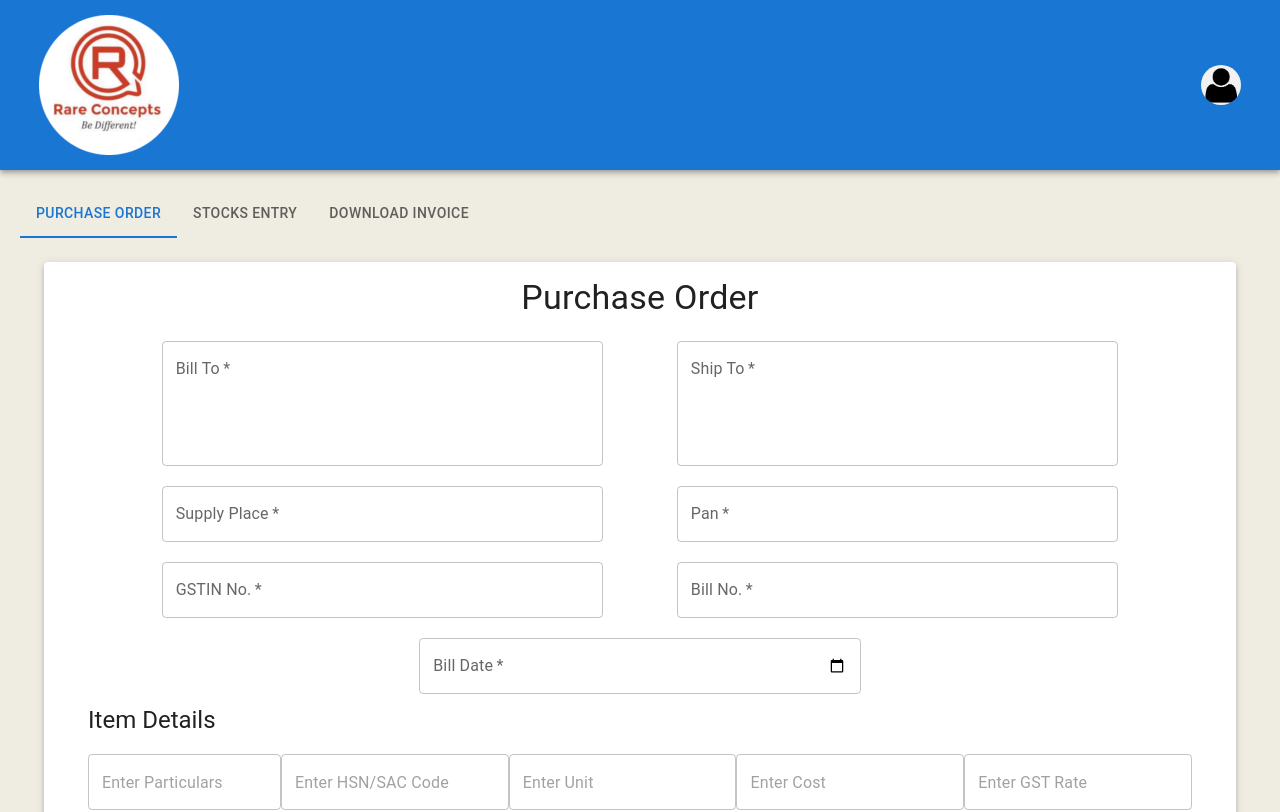
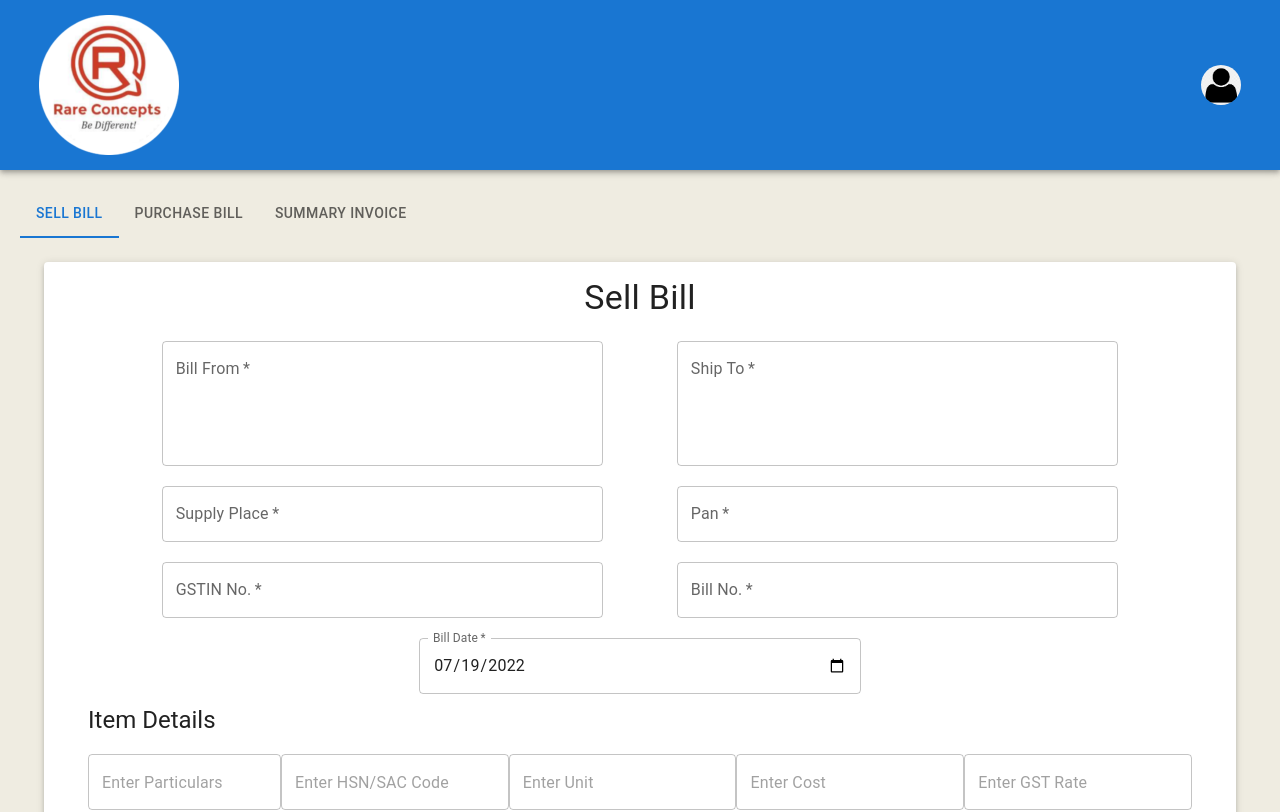
Before and after one commit to hersharan/test-order-app, a React (Create React App) app: page / in a window 1280 px wide. Shown: the top 812 px of the page. Built offline with nearby package versions, Linux system fonts and the light colour scheme; sample sign-in values are in the browser's storage.

Commit message:
UI changes as CR

```diff
--- /dev/null
+++ b/src/components/customAlert.js
@@ -0,0 +1,16 @@
+import * as React from "react";
+import Alert from "@mui/material/Alert";
+import { Snackbar } from "@mui/material";
+
+export default function CustomAlert({ show, type, message, handleClose }) {
+  if (!type || !message) {
+    return null;
+  }
+  return (
+    <Snackbar open={show} autoHideDuration={6000} onClose={handleClose}>
+      <Alert variant="filled" severity={`${type}`}>
+        {message}
+      </Alert>
+    </Snackbar>
+  );
+}
--- a/src/components/downloadInvoice.js
+++ b/src/components/downloadInvoice.js
@@ -19,14 +19,15 @@ import { API_URL, HEADERS } from "../constants";
 function DownloadInvoice() {
   const [search, setSearch] = useState("");
   const [searchValue, setSearchValue] = useState("");
-  const [fromDate, setFromDate] = useState("");
-  const [toDate, setToDate] = useState("");
+  const [fromDate, setFromDate] = useState(new Date().toISOString().substr(0, 10));
+  const [toDate, setToDate] = useState(new Date().toISOString().substr(0, 10));
   const [errors, setErrors] = useState({
     search: false,
     searchValue: false,
     fromDate: false,
     toDate: false,
   });
+
   const handleFromDate = (e) => {
     const { value } = e.target;
     const today = new Date();
@@ -60,7 +61,7 @@ function DownloadInvoice() {
     setErrors(newErrors);
   };
 
-  const handleType = (e)=>{
+  const handleType = (e) => {
     const { value } = e.target;
     setSearch(value);
     const newErrors = {
@@ -68,13 +69,13 @@ function DownloadInvoice() {
       search: !value || value === "",
     };
     setErrors(newErrors);
-  }
+  };
 
   const clearForm = () => {
     setSearch("");
     setSearchValue("");
-    setFromDate("");
-    setToDate("");
+    setFromDate(new Date().toISOString().substr(0, 10));
+    setToDate(new Date().toISOString().substr(0, 10));
     setErrors({
       search: false,
       searchValue: false,
@@ -113,7 +114,7 @@ function DownloadInvoice() {
       <Box className="dl-invoice-box">
         <Paper elevation={3}>
           <Typography variant="h4" component="div" gutterBottom>
-            Download Invoice
+            Summary Invoice
           </Typography>
           <div className="dl-form">
             <FormControl className="search-dropdown" error={errors.search}>
--- a/src/components/gstItem.js
+++ b/src/components/gstItem.js
@@ -34,15 +34,15 @@ function GstItem({ item, idx, inputList, removeItem, addItem }) {
   return (
     <div className="box">
       <TextField
-        name="particulars"
+        name="name"
         id="ship-to"
         placeholder="Enter Particulars"
-        value={itemInput.particulars}
+        value={itemInput.name}
         onChange={(e) => handleInputChange(e, idx)}
         multiline
         maxRows={4}
-        error={errors.particulars}
-        helperText={errors.particulars && "Enter a value"}
+        error={errors.name}
+        helperText={errors.name && "Enter a value"}
       />
       <TextField
         className="ml10"
--- a/src/components/invoice.js
+++ b/src/components/invoice.js
@@ -34,15 +34,15 @@ function Invoice() {
   return (
     <Box className="main-box">
       <Tabs value={value} onChange={handleChange} aria-label="invoices">
-        <Tab label="Purchase Order" />
-        <Tab label="Stocks Entry" />
-        <Tab label="Download Invoice"/>
+        <Tab label="SELL BILL" />
+        <Tab label="PURCHASE BILL" />
+        <Tab label="SUMMARY INVOICE"/>
       </Tabs>
       <TabPanel value={value} index={0}>
-        <SubmitInvoice title="Purchase Order" />
+        <SubmitInvoice title="Sell Bill" />
       </TabPanel>
       <TabPanel value={value} index={1}>
-        <SubmitInvoice title="Stocks Entry" />
+        <SubmitInvoice title="Purchase Bill" />
       </TabPanel>
       <TabPanel value={value} index={2}>
         <DownloadInvoice />
--- a/src/components/login.js
+++ b/src/components/login.js
@@ -68,7 +68,7 @@ function Login() {
             {apiError.status === false &&
               apiError.message !== "" &&
               apiError.message !== null && (
-                <FormHelperText error class="login-err">{apiError.message}</FormHelperText>
+                <FormHelperText error className="login-err">{apiError.message}</FormHelperText>
               )}
             <TextField
               id="username"
--- a/src/components/submitInvoice.js
+++ b/src/components/submitInvoice.js
@@ -7,6 +7,7 @@ import Button from "@mui/material/Button";
 import AddIcon from "@mui/icons-material/Add";
 import { API_URL, HEADERS } from "../constants";
 import GstItem from "./gstItem";
+import CustomAlert from "./customAlert";
 
 function SubmitInvoice({ title = "" }) {
   const [billTo, setbillTo] = useState("");
@@ -14,10 +15,10 @@ function SubmitInvoice({ title = "" }) {
   const [supplyPlace, setsupplyPlace] = useState("");
   const [pan, setPan] = useState("");
   const [gstIn, setgstIn] = useState("");
-  const [billDate, setBillDate] = useState("");
+  const [billDate, setBillDate] = useState(new Date().toISOString().substr(0, 10));
   const [billNo, setBillNo] = useState("");
   const [inputList, setInputList] = useState([
-    { particulars: "", hsnOrSacCode: "", unit: "", cost: "", gstRate: "" },
+    { name: "", hsnOrSacCode: "", unit: "", cost: "", gstRate: "" },
   ]);
   const [errors, setErrors] = useState({
     billTo: false,
@@ -29,10 +30,24 @@ function SubmitInvoice({ title = "" }) {
     billNo: false,
   });
 
+  const [alert, setAlert] = useState({
+    type: null,
+    message: null,
+    show: false,
+  });
+
+  const closeAlert = () => {
+    setAlert({
+      type: null,
+      message: null,
+      show: false,
+    });
+  };
+
   const handleAddClick = () => {
     setInputList([
       ...inputList,
-      { particulars: "", hsnOrSacCode: "", unit: "", cost: "", gstRate: "" },
+      { name: "", hsnOrSacCode: "", unit: "", cost: "", gstRate: "" },
     ]);
   };
 
@@ -115,14 +130,14 @@ function SubmitInvoice({ title = "" }) {
 
   const clearForm = () => {
     setInputList([
-      { particulars: "", hsnOrSacCode: "", unit: "", cost: "", gstRate: "" },
+      { name: "", hsnOrSacCode: "", unit: "", cost: "", gstRate: "" },
     ]);
     setbillTo("");
     setshipTo("");
     setsupplyPlace("");
     setPan("");
     setgstIn("");
-    setBillDate("");
+    setBillDate(new Date().toISOString().substr(0, 10));
     setBillNo("");
   };
 
@@ -146,9 +161,19 @@ function SubmitInvoice({ title = "" }) {
       })
         .then((response) => response.json())
         .then((data) => {
+          setAlert({
+            type: 'success',
+            message: 'Saved Successfully.',
+            show: true,
+          });
           clearForm();
         });
     } catch {
+      setAlert({
+        type: 'error',
+        message: 'Encountered an Error, Please try again.',
+        show: true,
+      });
       clearForm();
     }
   };
@@ -168,7 +193,7 @@ function SubmitInvoice({ title = "" }) {
     if (
       inputList.length === 0 ||
       (inputList.length > 0 &&
-        (inputList[0].particulars === "" ||
+        (inputList[0].name === "" ||
           inputList[0].hsnOrSacCode === "" ||
           inputList[0].unit === "" ||
           inputList[0].cost === "" ||
@@ -194,7 +219,7 @@ function SubmitInvoice({ title = "" }) {
           <div className="gst-form">
             <TextField
               id="bill-to"
-              label="Bill To"
+              label="Bill From"
               value={billTo}
               required
               onChange={(e) => {
@@ -289,7 +314,7 @@ function SubmitInvoice({ title = "" }) {
             {inputList.map((x, i) => {
               return (
                 <GstItem
-                  key={`${x.name}_${i}`}
+                  key={`itemList_${i}`}
                   item={x}
                   idx={i}
                   inputList={inputList}
@@ -324,6 +349,14 @@ function SubmitInvoice({ title = "" }) {
           Submit
         </Button>
       </div>
+      {alert.show && (
+        <CustomAlert
+          type={alert.type}
+          message={alert.message}
+          show={alert.show}
+          handleClose={closeAlert}
+        />
+      )}
     </Paper>
   );
 }
--- a/src/constants.js
+++ b/src/constants.js
@@ -5,6 +5,6 @@ const HEADERS = {
   "Access-Control-Allow-Credentials": true,
 };
 
-const API_URL = "https://7139-103-208-71-70.in.ngrok.io"
+const API_URL = "http://gstcalcapp-env.eba-jkv75ekp.us-east-1.elasticbeanstalk.com"
 
 export { HEADERS, API_URL };
```
